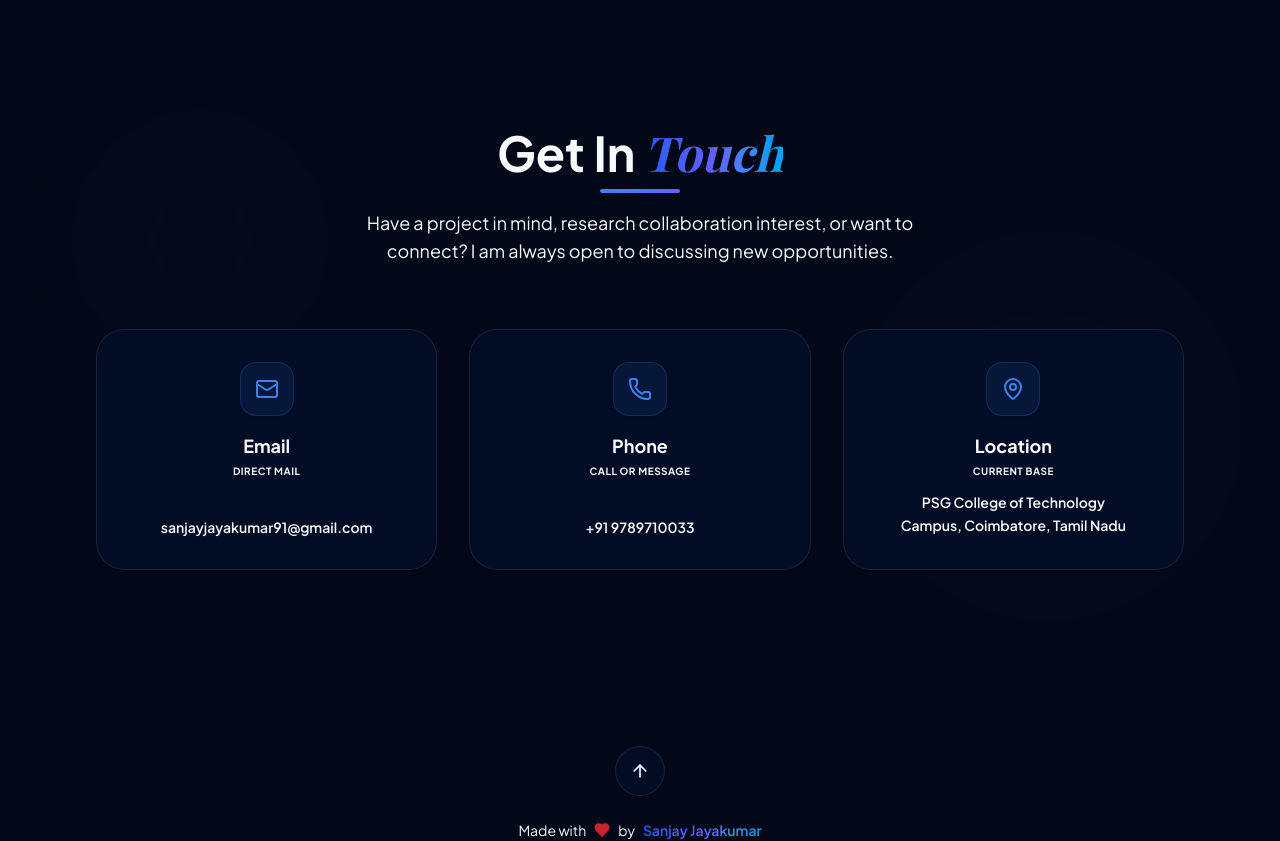
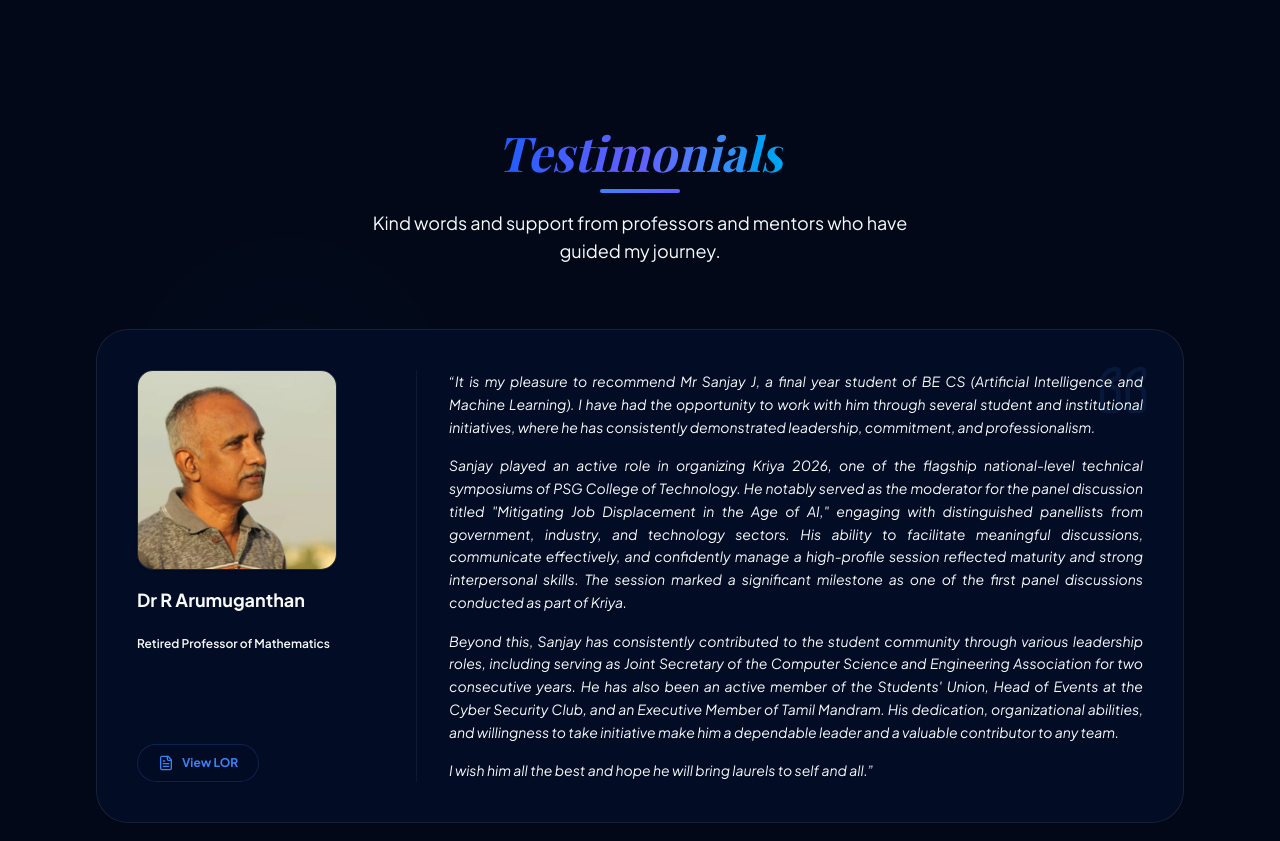
Before and after one commit to Sanjayj-06/Sanjay-portfolio, a React (Vite) app: page / in a window 1280 px wide. Shown: the part 800-1641 px from the top of the page. Built offline with nearby package versions, Linux system fonts and the light colour scheme; a web font is replaced by a local one.

Commit message:
feat: implement TestimonialSection and integrate into Home page with supporting assets

```diff
--- a/src/components/HeroSection.jsx
+++ b/src/components/HeroSection.jsx
@@ -1,4 +1,4 @@
-import { ArrowDown, ArrowRight, Linkedin, Github, Mail, Download, Video, GraduationCap, Award, FileText } from "lucide-react";
+import { ArrowRight, Linkedin, Github, Mail, Download, Video, GraduationCap, Award, FileText } from "lucide-react";
 import { Link } from "react-router-dom";
 import headshot from "../assets/1379bc7d-2bb1-4376-a1e6-08b06069b8ec (1).jpg";
 
@@ -192,11 +192,6 @@ export const HeroSection = () => {
         </div>
       </div>
 
-      {/* Bounce scroll down arrow */}
-      <div className="absolute bottom-3 left-1/2 transform -translate-x-1/2 flex flex-col items-center animate-bounce z-10 opacity-70">
-        <span className="text-[10px] text-muted-foreground mb-0.5 font-semibold uppercase tracking-wider">Scroll to explore</span>
-        <ArrowDown className="h-3.5 w-3.5 text-primary" />
-      </div>
     </section>
   );
 };
--- a/src/components/Navbar.jsx
+++ b/src/components/Navbar.jsx
@@ -11,6 +11,7 @@ const navItems = [
   { name: "Projects", href: "/projects" },
   { name: "Research", href: "/research" },
   { name: "Videos", href: "/videos" },
+  { name: "Testimonials", href: "/#testimonials" },
   { name: "Contact", href: "/#contact" },
 ];
 
@@ -30,6 +31,16 @@ export const Navbar = () => {
         const rect = contactElement.getBoundingClientRect();
         if (rect.top <= window.innerHeight * 0.6) {
           setActiveSection("contact");
+          return;
+        }
+      }
+
+      // Check if testimonials section is scrolled into view
+      const testimonialsElement = document.getElementById("testimonials");
+      if (testimonialsElement) {
+        const rect = testimonialsElement.getBoundingClientRect();
+        if (rect.top <= window.innerHeight * 0.6 && rect.bottom >= 100) {
+          setActiveSection("testimonials");
           return;
         }
       }
@@ -81,7 +92,6 @@ export const Navbar = () => {
           {navItems.map((item) => {
             const isActive = getIsActive(item.href);
             const linkProps = {
-              key: item.name,
               className: cn(
                 "px-3 py-1.5 rounded-full text-xs xl:text-sm font-medium transition-all duration-300 relative group",
                 isActive
@@ -102,13 +112,13 @@ export const Navbar = () => {
 
             if (item.href.startsWith("/")) {
               return (
-                <Link to={item.href} {...linkProps}>
+                <Link key={item.name} to={item.href} {...linkProps}>
                   {linkContent}
                 </Link>
               );
             } else {
               return (
-                <a href={item.href} {...linkProps}>
+                <a key={item.name} href={item.href} {...linkProps}>
                   {linkContent}
                 </a>
               );
@@ -141,7 +151,6 @@ export const Navbar = () => {
         {navItems.map((item, index) => {
           const isActive = getIsActive(item.href);
           const linkProps = {
-            key: item.name,
             className: cn(
               "text-xl font-bold transition-all duration-300 hover:text-primary hover:scale-110",
               isActive ? "text-primary scale-110" : "text-foreground/80",
@@ -153,13 +162,13 @@ export const Navbar = () => {
 
           if (item.href.startsWith("/")) {
             return (
-              <Link to={item.href} {...linkProps}>
+              <Link key={item.name} to={item.href} {...linkProps}>
                 {item.name}
               </Link>
             );
           } else {
             return (
-              <a href={item.href} {...linkProps}>
+              <a key={item.name} href={item.href} {...linkProps}>
                 {item.name}
               </a>
             );
--- /dev/null
+++ b/src/components/TestimonialSection.jsx
@@ -0,0 +1,151 @@
+import { FileText, Quote } from "lucide-react";
+import { useScrollAnimation } from "@/hooks/use-scroll-animation";
+import { cn } from "@/lib/utils";
+
+const testimonialsData = [
+  {
+    id: 1,
+    name: "Dr R Arumuganthan",
+    designation: "Retired Professor of Mathematics",
+    institution: "",
+    content: `It is my pleasure to recommend Mr Sanjay J, a final year student of BE CS (Artificial Intelligence and Machine Learning). I have had the opportunity to work with him through several student and institutional initiatives, where he has consistently demonstrated leadership, commitment, and professionalism.
+
+Sanjay played an active role in organizing Kriya 2026, one of the flagship national-level technical symposiums of PSG College of Technology. He notably served as the moderator for the panel discussion titled "Mitigating Job Displacement in the Age of AI," engaging with distinguished panellists from government, industry, and technology sectors. His ability to facilitate meaningful discussions, communicate effectively, and confidently manage a high-profile session reflected maturity and strong interpersonal skills. The session marked a significant milestone as one of the first panel discussions conducted as part of Kriya.
+
+Beyond this, Sanjay has consistently contributed to the student community through various leadership roles, including serving as Joint Secretary of the Computer Science and Engineering Association for two consecutive years. He has also been an active member of the Students' Union, Head of Events at the Cyber Security Club, and an Executive Member of Tamil Mandram. His dedication, organizational abilities, and willingness to take initiative make him a dependable leader and a valuable contributor to any team.
+
+I wish him all the best and hope he will bring laurels to self and all.`,
+    avatarUrl: "/RAM.webp", // Optional: place photo in public directory and link here (e.g. "/prof_sudha.jpg")
+    initials: "RA",
+    gradientClass: "from-blue-500 to-indigo-500",
+    lorUrl: "/Sanjay Reco.pdf" // Point to actual file in public/
+  },
+
+];
+
+export const TestimonialSection = () => {
+  const [titleRef, titleVisible] = useScrollAnimation({ threshold: 0.3, once: true });
+  const [cardsRef, cardsVisible] = useScrollAnimation({ threshold: 0.2, once: true });
+
+  return (
+    <section
+      id="testimonials"
+      className="py-24 md:py-32 px-4 relative overflow-hidden bg-background"
+    >
+      {/* Background decoration elements */}
+      <div className="absolute inset-0 overflow-hidden pointer-events-none opacity-20 dark:opacity-30">
+        <div className="absolute top-1/4 left-1/10 w-80 h-80 bg-primary/10 rounded-full blur-3xl"></div>
+        <div className="absolute bottom-1/4 right-1/10 w-96 h-96 bg-purple-500/10 rounded-full blur-3xl"></div>
+      </div>
+
+      <div className="container mx-auto max-w-6xl relative z-10">
+
+        {/* Section Title */}
+        <div
+          ref={titleRef}
+          className={cn(
+            "transition-all duration-1000 mb-16 text-center",
+            titleVisible ? "opacity-100 translate-y-0" : "opacity-0 translate-y-8"
+          )}
+        >
+          <h2 className="text-3xl md:text-5xl font-bold mb-3">
+             <span className="text-gradient font-serif italic">Testimonials</span>
+          </h2>
+          <div className="w-20 h-1 bg-gradient-to-r from-primary to-indigo-500 mx-auto rounded-full mb-4"></div>
+          <p className="text-muted-foreground text-base md:text-lg max-w-xl mx-auto">
+            Kind words and support from professors and mentors who have guided my journey.
+          </p>
+        </div>
+
+        {/* Testimonials Grid (Landscape list layout) */}
+        <div
+          ref={cardsRef}
+          className="space-y-8 lg:space-y-10"
+        >
+          {testimonialsData.map((testimonial, index) => (
+            <div
+              key={testimonial.id}
+              className={cn(
+                "group relative glass-premium rounded-[2rem] p-8 md:p-10 card-hover transition-all duration-700 flex flex-col md:flex-row gap-8 justify-between text-left",
+                cardsVisible
+                  ? "opacity-100 translate-y-0"
+                  : "opacity-0 translate-y-8"
+              )}
+              style={{ transitionDelay: `${index * 150}ms` }}
+            >
+              {/* Quote Ornament */}
+              <div className="absolute top-8 right-8 text-primary/10 group-hover:text-primary/20 transition-colors duration-300 pointer-events-none">
+                <Quote size={56} className="transform rotate-180" />
+              </div>
+
+              {/* Profile Details (Left Column on Desktop, Top Column on Mobile) */}
+              <div className="flex flex-col justify-between shrink-0 w-full md:w-[280px] border-b md:border-b-0 md:border-r border-border/50 pb-6 md:pb-0 md:pr-8 space-y-4 relative z-10">
+                <div className="space-y-4 flex flex-col items-start text-left">
+                  {/* Photo Frame - Square with rounded corners, larger size */}
+                  <div className="w-50 h-50 rounded-2xl border border-border/80 flex items-center justify-center overflow-hidden shadow-sm shrink-0 relative bg-card">
+                    {testimonial.avatarUrl ? (
+                      <img
+                        src={testimonial.avatarUrl}
+                        alt={testimonial.name}
+                        className="w-full h-full object-cover"
+                      />
+                    ) : (
+                      <div className={cn(
+                        "w-full h-full bg-gradient-to-br flex items-center justify-center font-bold text-white text-2xl",
+                        testimonial.gradientClass
+                      )}>
+                        {testimonial.initials}
+                      </div>
+                    )}
+                  </div>
+
+                  <div className="space-y-1">
+                    <h3 className="font-bold text-lg text-foreground group-hover:text-primary transition-colors duration-300">
+                      {testimonial.name}
+                    </h3>
+                    <p className="text-xs text-gradient font-bold uppercase tracking-wider">
+                      {testimonial.institution}
+                    </p>
+                  </div>
+
+                  {/* Designation */}
+                  <p className="text-xs text-muted-foreground font-semibold leading-relaxed">
+                    {testimonial.designation}
+                  </p>
+                </div>
+
+                {/* View LOR Button */}
+                <div className="pt-2 md:pt-4">
+                  <a
+                    href={testimonial.lorUrl}
+                    target="_blank"
+                    rel="noopener noreferrer"
+                    className="inline-flex items-center gap-2 px-5 py-2.5 rounded-full border border-primary/20 text-primary text-xs font-bold hover:bg-primary/5 hover:border-primary transition-all duration-300 hover:scale-105 active:scale-95 shadow-xs cursor-pointer bg-card/40"
+                  >
+                    <FileText className="h-4 w-4" />
+                    <span>View LOR</span>
+                  </a>
+                </div>
+              </div>
+
+              {/* Recommendation Content (Right Column on Desktop, Bottom Column on Mobile) */}
+              <div className="flex-1 flex flex-col justify-center space-y-4 relative z-10">
+                <div className="space-y-4 text-muted-foreground text-sm leading-relaxed text-justify italic">
+                  {testimonial.content.split("\n\n").map((para, i) => (
+                    <p key={i}>
+                      {i === 0 ? "“" : ""}{para.trim()}{i === testimonial.content.split("\n\n").length - 1 ? "”" : ""}
+                    </p>
+                  ))}
+                </div>
+              </div>
+
+              {/* Glowing hover accent */}
+              <div className="absolute inset-0 bg-gradient-to-br from-primary/5 to-transparent rounded-[2rem] opacity-0 group-hover:opacity-100 transition-opacity duration-300 pointer-events-none"></div>
+            </div>
+          ))}
+        </div>
+
+      </div>
+    </section>
+  );
+};
--- a/src/pages/Home.jsx
+++ b/src/pages/Home.jsx
@@ -12,6 +12,7 @@ import { ProjectsSection } from "../components/ProjectsSection";
 import { ResearchSection } from "../components/ResearchSection";
 import { VideoSection } from "../components/VideoSection";
 import { ContactSection } from "../components/ContactSection";
+import { TestimonialSection } from "../components/TestimonialSection";
 import { Footer } from "../components/Footer";
 
 export const Home = () => {
@@ -36,6 +37,7 @@ export const Home = () => {
         {path === "/projects" && <ProjectsSection />}
         {path === "/research" && <ResearchSection />}
         {path === "/videos" && <VideoSection />}
+        {path === "/" && <TestimonialSection />}
         {path === "/" && <ContactSection />}
       </main>
 
```
Also changed, not shown: public/RAM.webp (added), 1 other file (tests, documents, lock files or other folders).
